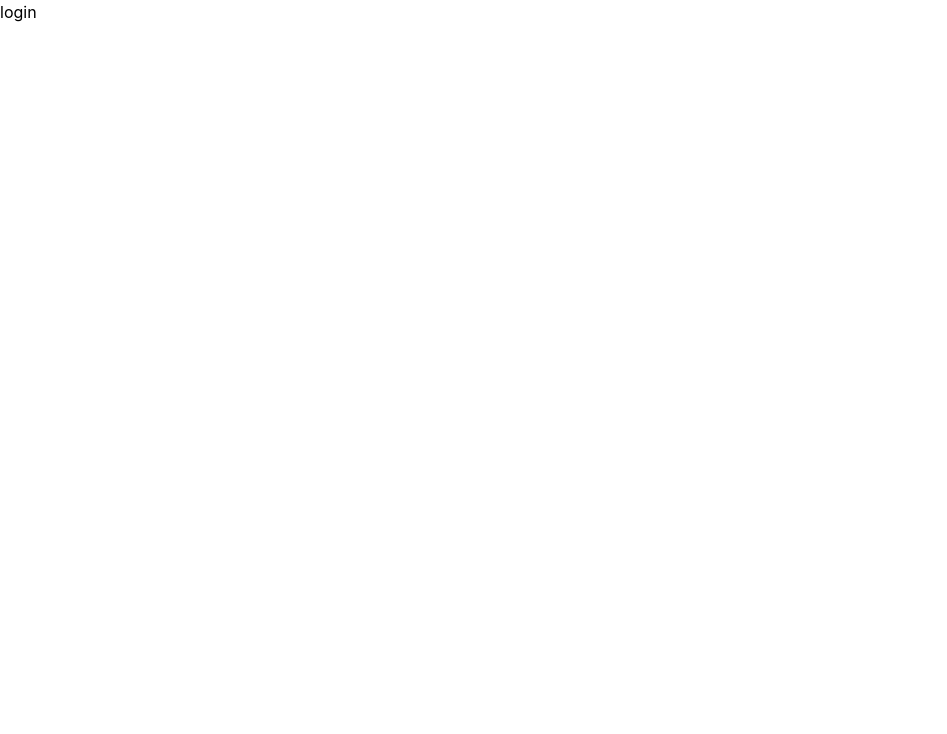
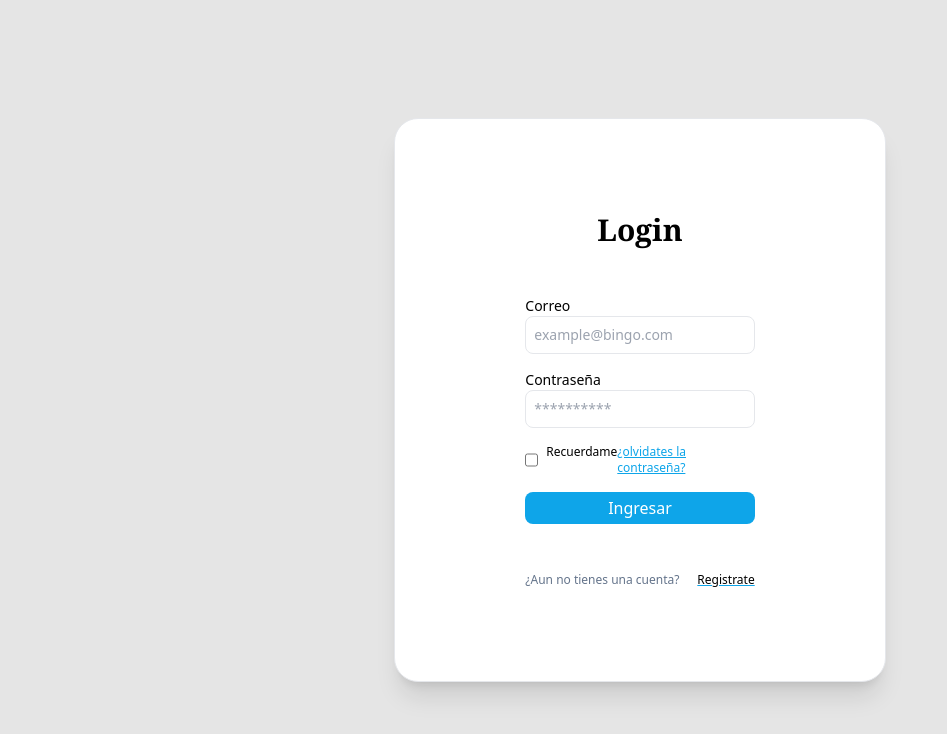
Before and after one commit to juan-suarez/Bingo-Frontend, a React (Create React App) app: page /login in a window 1280 px wide. Shown: the top 734 px of the page, without its empty margins (0-947 px from the left). Built offline with nearby package versions, Linux system fonts and the light colour scheme.

Commit message:
login component and gateway fetch

```diff
--- a/src/App.js
+++ b/src/App.js
@@ -2,6 +2,7 @@
 import React from 'react';
 import { BrowserRouter as Router, Route, Routes } from 'react-router-dom';
 import ProtectedRoute from './components/ProtectedRoute';
+import { Login } from './pages/Login';
 
 function App() {
   return (
@@ -18,7 +19,7 @@ function App() {
               <h1>bingo</h1>
             </ProtectedRoute>
           } />
-          <Route path="/login" element={<h1>login</h1>} />
+          <Route path="/login" element={<Login />} />
           <Route path="/register" element={<h1>register</h1>} />
         </Routes>
       </div>
--- /dev/null
+++ b/src/components/LoginForm.jsx
@@ -0,0 +1,73 @@
+import { useState } from "react"
+import { loger } from "../gateway/auth";
+import { useNavigate } from "react-router-dom";
+
+export const LoginForm = () => {
+  const [credentials, setCredentials] = useState({areValidCredentials:true});
+  const navigate = useNavigate();
+
+  const handleSubmit = async(e) => {
+    e.preventDefault();
+    const { email, password} = credentials;
+    try{
+      const response = await loger(email,password);
+      if( response.status == 200){
+        navigate('/');
+        return;
+      }
+      const data = await response.json();
+      console.log(data)
+      setCredentials({...credentials, areValidCredentials: false, message: data.meessage || data.message});
+    }catch(error){
+      console.log(error)
+      alert("Error en la aplicacion, estamos trabajando...")
+    }
+  }
+
+  return (
+    <div className="rounded-3xl bg-white shadow-xl w-full md:w-1/2 lg:w-2/5 h-3/4 border flex justify-center items-center p-4">
+      <form className="w-full lg:w-1/2" id="form" onSubmit={handleSubmit}>
+        <h1 className="text-center text-3xl font-serif font-bold">Login</h1>
+        {
+          !credentials.areValidCredentials?
+          <h1 className="text-center text-red-600">{credentials.message}</h1>:
+          null
+        }
+        <div className="mt-12 mb-4 flex flex-col text-sm">
+          <label className="" htmlFor="">Correo</label>
+          <input
+            className="w-full border rounded-lg p-2"
+            type="email"
+            placeholder="example@bingo.com"
+            value={credentials.email}
+            onChange={(e)=>{setCredentials({...credentials, email: e.target.value})}}
+            required
+          />
+        </div>
+        <div className="mb-4 flex flex-col text-sm">
+          <label className="" htmlFor="">Contraseña</label>
+          <input
+            className="w-full border rounded-lg p-2"
+            type="password"
+            placeholder="**********"
+            value={credentials.password}
+            onChange={(e)=>{setCredentials({...credentials, password: e.target.value})}}
+            required
+          />
+        </div>
+        <div className="flex justify-between mb-4 text-xs">
+          <div className="flex">
+            <input className="me-2" type="checkbox" />
+            <h5>Recuerdame</h5>
+          </div>
+          <a className= "underline decoration-sky-500 text-sky-500" href=""> ¿olvidates la contraseña?</a>
+        </div>
+        <button className="bg-sky-500 rounded-lg p-1 mb-12 w-full text-center text-white" type="submit">Ingresar</button>
+        <div className="flex justify-between text-xs">
+          <h5 className="text-slate-500 ">¿Aun no tienes una cuenta?</h5>
+          <a className= "underline decoration-sky-500" href="/register"> Registrate</a>
+        </div>
+      </form>
+    </div>
+  )
+}
--- a/src/components/ProtectedRoute.js
+++ b/src/components/ProtectedRoute.jsx
@@ -1,7 +1,7 @@
 // src/components/ProtectedRoute.js
 import React, { useState, useEffect } from 'react';
 import { useNavigate } from "react-router";
-import { isAuthenticated } from '../utils/auth';
+import { isAuthenticated } from '../gateway/auth';
 
 const ProtectedRoute = ({ children }) => {
   const [isAuthenticatedState, setIsAuthenticatedState] = useState(null);
@@ -10,7 +10,6 @@ const ProtectedRoute = ({ children }) => {
   useEffect(() => {
     const checkAuth = async () => {
       const authStatus = await isAuthenticated();
-      console.log(authStatus)
       setIsAuthenticatedState(authStatus);
     };
 
--- /dev/null
+++ b/src/gateway/auth.js
@@ -0,0 +1,40 @@
+export const isAuthenticated = async () => {
+  try {
+    const response = await fetch('http://localhost:3000/protected', {
+      method: 'GET',
+      credentials: 'include',
+    });
+    console.log(response)
+    if (response.ok) {
+      return true;
+    } else {
+      return false;
+    }
+  } catch (error) {
+    console.error('Error al verificar el token', error);
+    return false;
+  }
+};
+
+export const loger = async (email, password) => {
+  try {
+    const response = await fetch("http://localhost:3000/login", {
+      method: "POST",
+      headers: {
+        "Content-Type": "application/json",
+      },
+      body: JSON.stringify({ email, password }),
+      credentials: "include",
+    });
+
+    if (response.status === 200 || response.status === 400) {
+      return response;
+    }
+    console.log(response.status)
+    throw new Error("Hubo un problema con el servidor. Intenta más tarde.");
+
+  } catch (error) {
+    console.error("Error en login:", error.message);
+    throw error;
+  }
+};
--- /dev/null
+++ b/src/pages/Login.jsx
@@ -0,0 +1,10 @@
+import { LoginForm } from "../components/LoginForm"
+
+export const Login = ()=> {
+
+  return (
+    <div className=" bg-neutral-200 h-screen w-screen flex justify-center items-center p-6 p-12 font-sans">
+      <LoginForm />
+    </div>
+  )
+}
--- a/src/utils/auth.js
+++ /dev/null
@@ -1,17 +0,0 @@
-export const isAuthenticated = async () => {
-  try {
-    const response = await fetch('http://localhost:3000/protected', {
-      method: 'GET',
-      credentials: 'include',
-    });
-
-    if (response.ok) {
-      return true;
-    } else {
-      return false;
-    }
-  } catch (error) {
-    console.error('Error al verificar el token', error);
-    return false;
-  }
-};
```
